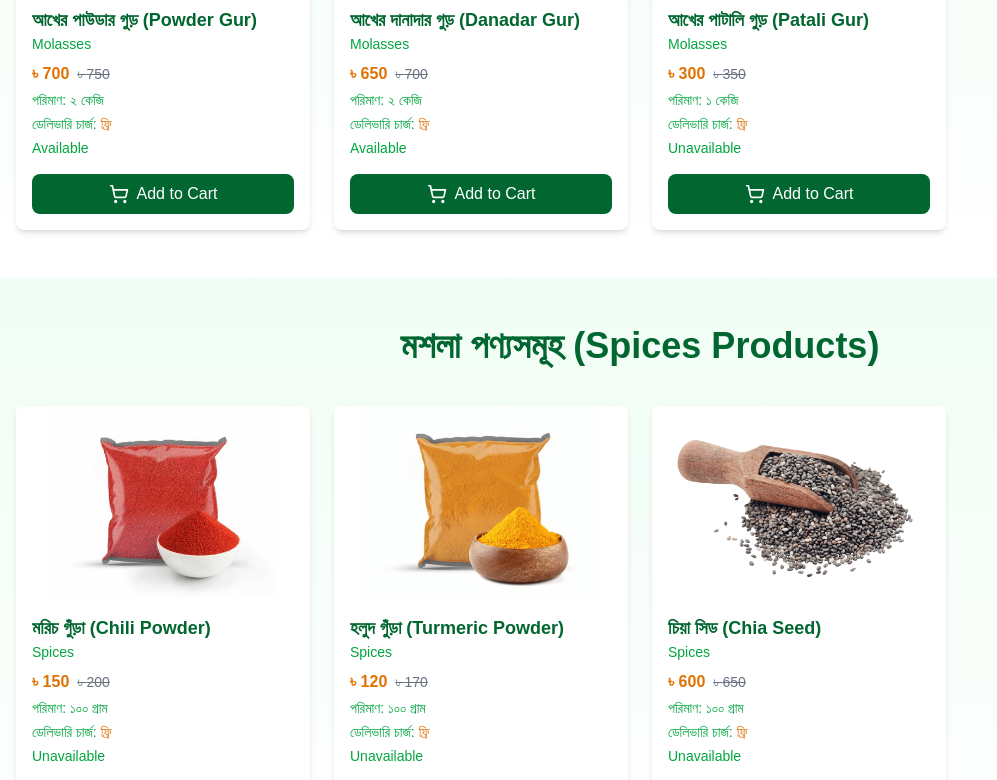
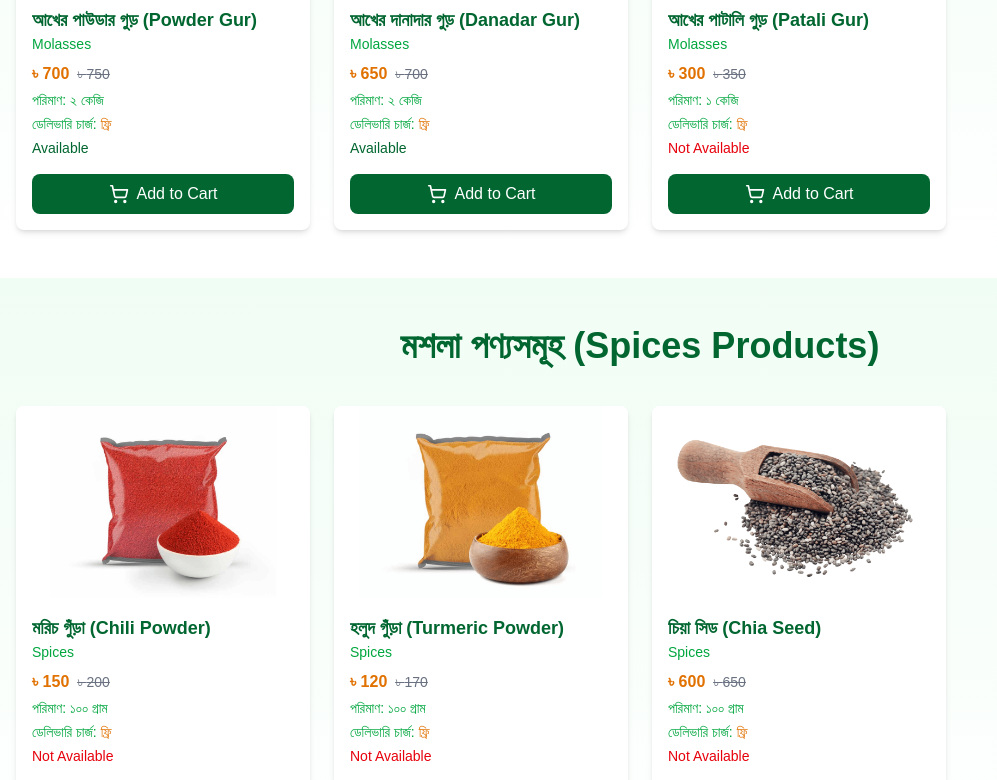
Before and after one commit to HubJourney123/ahnaf-farming-frontend, a Next.js app: page / in a window 1280 px wide. Shown: the part 1660-2440 px from the top of the page, without its empty margins (0-997 px from the left). Built offline with nearby package versions, Linux system fonts and the light colour scheme.

Commit message:
Update ProductCard.js

```diff
--- a/src/components/ProductCard.js
+++ b/src/components/ProductCard.js
@@ -31,7 +31,9 @@ const ProductCard = ({ product, addToCart }) => {
               </span>
             </p>
             <p className="text-green-600 text-sm mt-1">
-              {product.availability === 'available' ? 'Available' : 'Unavailable'}
+              <span className={product.availability === 'available' ? 'text-green-800' : 'text-red-600'}>
+                {product.availability === 'available' ? 'Available' : 'Not Available'}
+              </span>
             </p>
           </div>
         </div>
```
